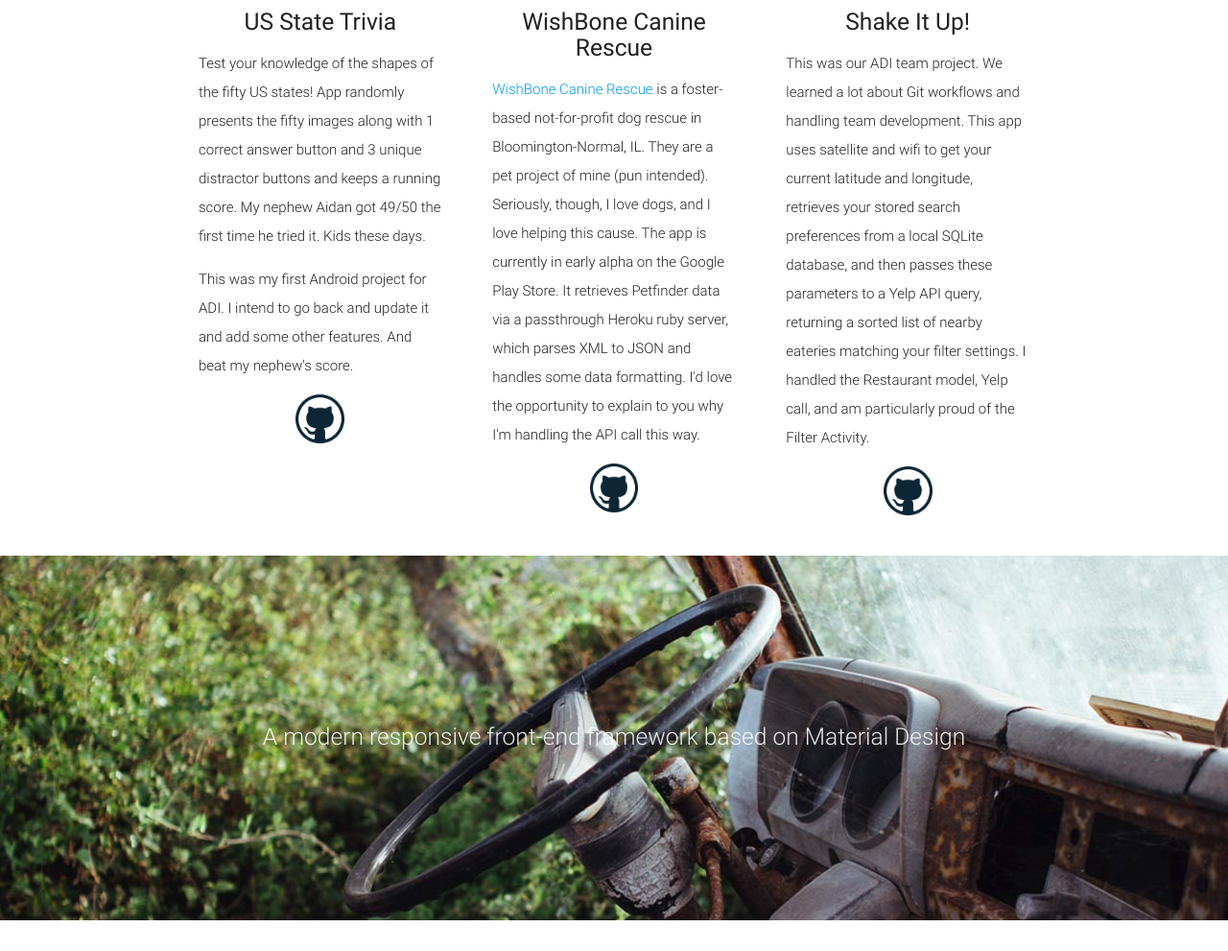
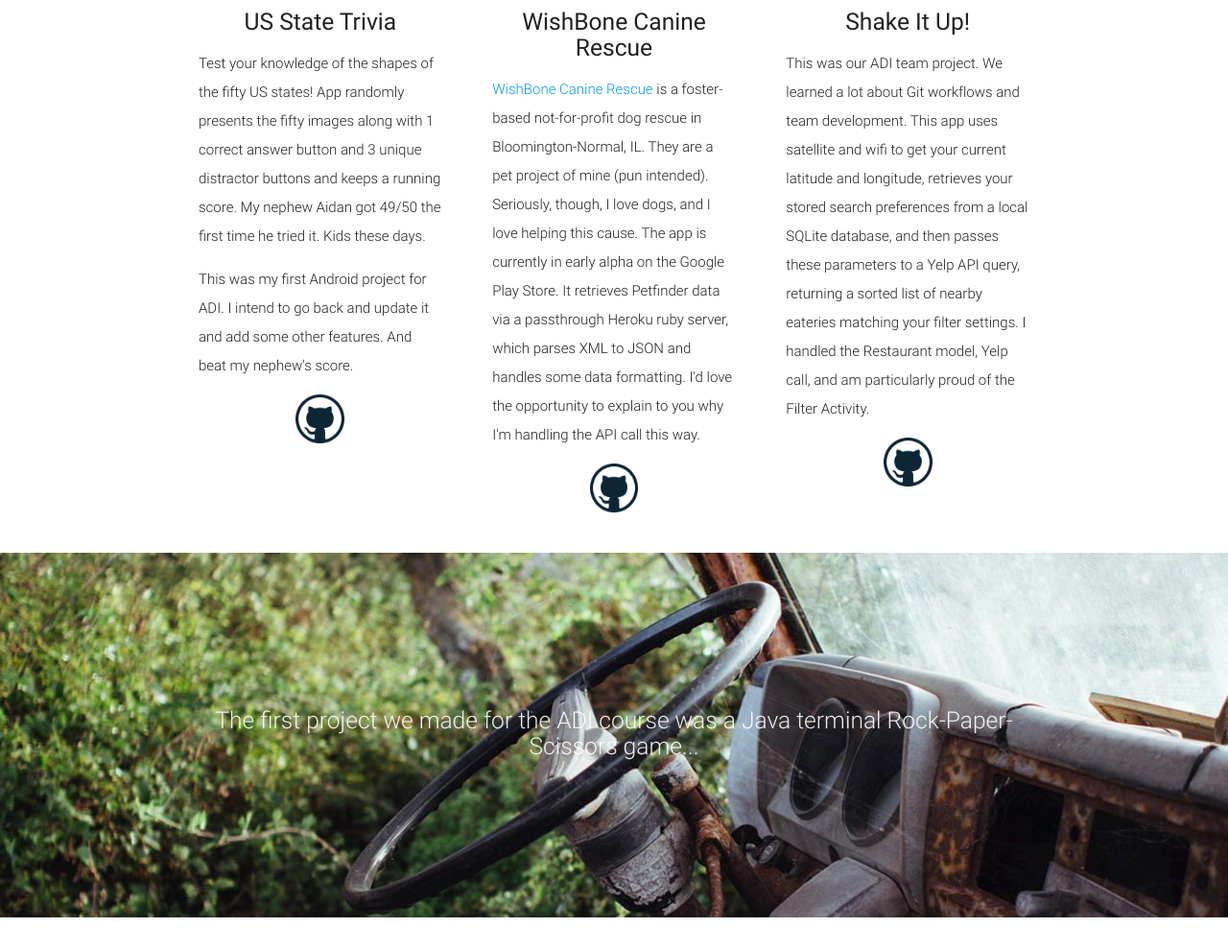
Before and after one commit to bryonnicoson/bryonnicoson.github.io, a plain HTML site: page index.html in a window 1280 px wide. Shown: the part 854-1845 px from the top of the page at 96% size. Drawn offline with nearby package versions, Linux system fonts and the light colour scheme.

Commit message:
java project

```diff
--- a/index.html
+++ b/index.html
@@ -84,7 +84,7 @@
            <div class="center"><img src="shakeItUp.png" width="75%" height="75%"></div>
             <h5 class="center">Shake It Up!</h5>
 
-            <p class="light">This was our ADI team project.  We learned a lot about Git workflows and handling team development.  This app uses satellite and wifi to get your current latitude and longitude, retrieves your stored search preferences from a local SQLite database, and then passes these parameters to a Yelp API query, returning a sorted list of nearby eateries matching your filter settings.  I handled the Restaurant model, Yelp call, and am particularly proud of the Filter Activity.</p>
+            <p class="light">This was our ADI team project.  We learned a lot about Git workflows and team development.  This app uses satellite and wifi to get your current latitude and longitude, retrieves your stored search preferences from a local SQLite database, and then passes these parameters to a Yelp API query, returning a sorted list of nearby eateries matching your filter settings.  I handled the Restaurant model, Yelp call, and am particularly proud of the Filter Activity.</p>
 
             <div class="center"><a target="_blank" href="https://github.com/bryonnicoson/TeamShake"><img src="github-512.png" height="20%" width="20%" border="0"></a></div>
           </div>
@@ -99,7 +99,7 @@
     <div class="section no-pad-bot">
       <div class="container">
         <div class="row center">
-          <h5 class="header col s12 light">A modern responsive front-end framework based on Material Design</h5>
+          <h5 class="header col s12 light">The first project we made for the ADI course was a Java terminal Rock-Paper-Scissors game...</h5>
         </div>
       </div>
     </div>
```
